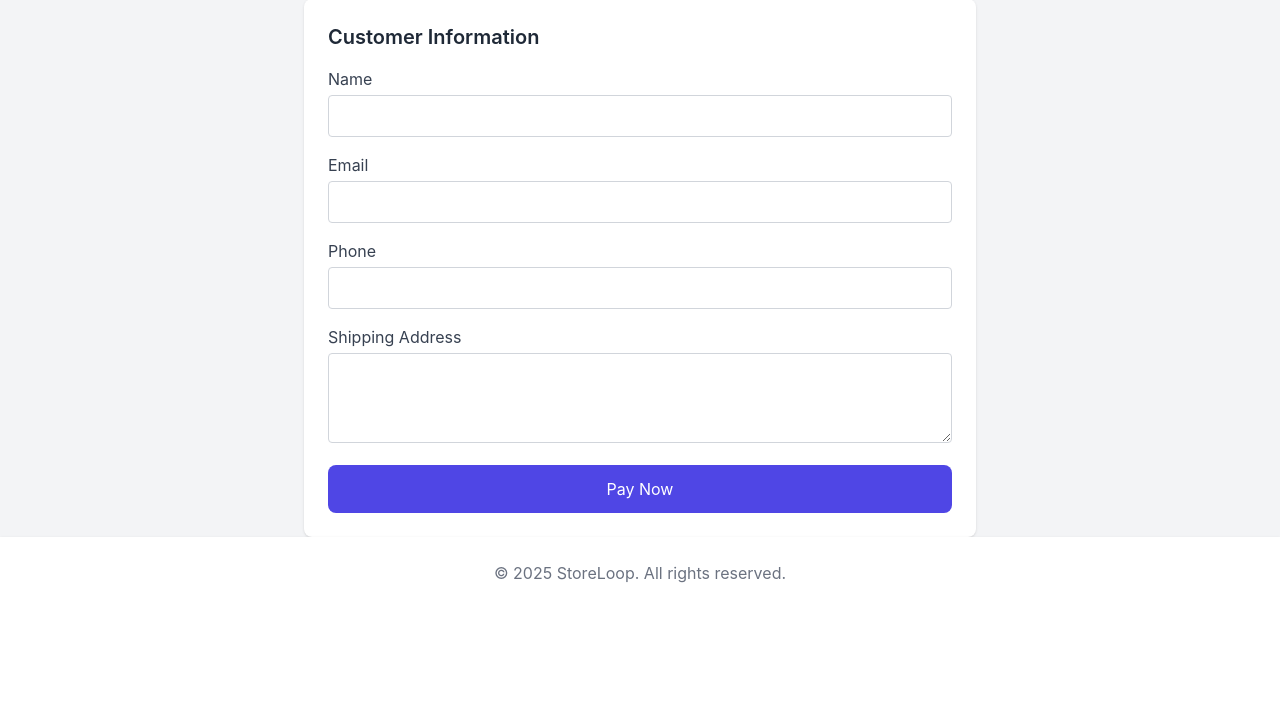
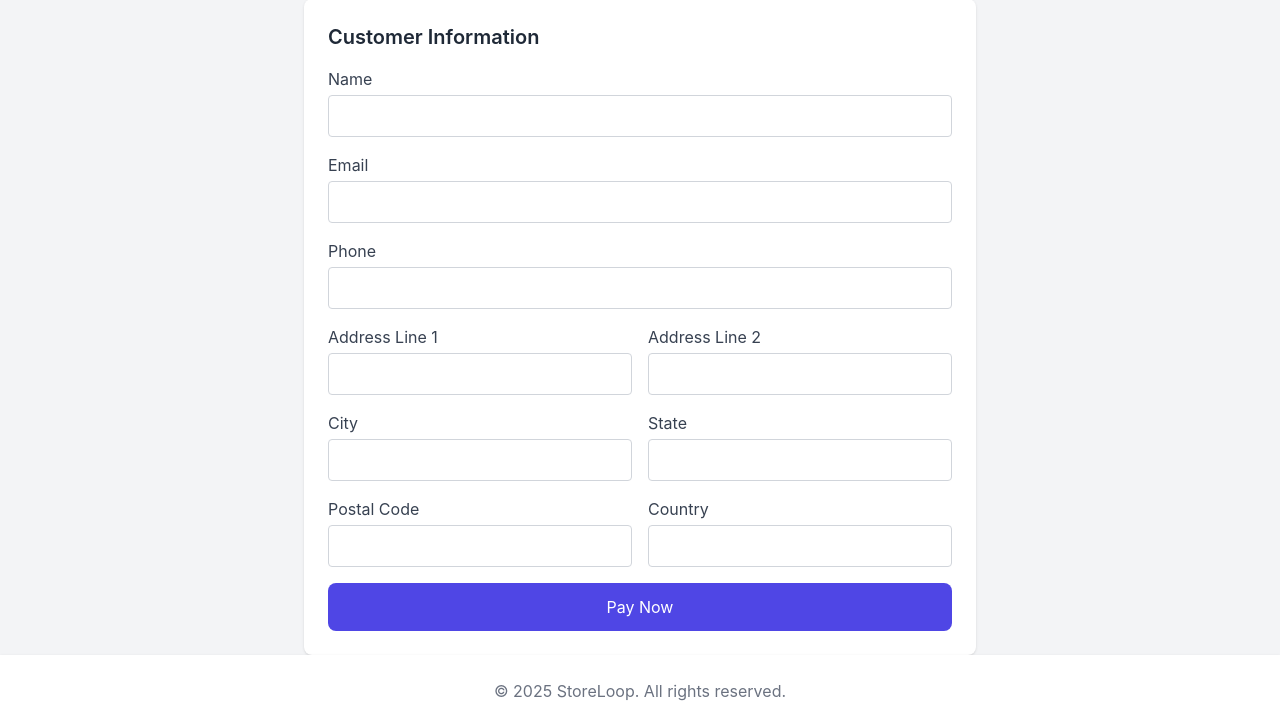
Before and after one commit to ps-aiotap/storeloop, a Django app: template templates/orders/checkout.html in a window 1280 px wide. Shown: the part 362-1089 px from the top of the page. Before the commit the page ends 945 px from the top, so only its background shows below. Run offline with Django 4.2, Linux system fonts and the light colour scheme; the template is opened without the code that fills it, so the values that code supplies are empty; style sheets or scripts are compiled from the project's sources; parts of the project's set-up code (start-up, migrations or seed data) failed here and were passed over.

Commit message:
feat: split address field

```diff
--- a/templates/orders/checkout.html
+++ b/templates/orders/checkout.html
@@ -48,9 +48,31 @@
                 <label for="phone" class="block text-gray-700 dark:text-gray-300 mb-1">Phone</label>
                 <input type="tel" id="phone" name="phone" class="w-full px-4 py-2 border border-gray-300 dark:border-gray-600 bg-white dark:bg-gray-700 text-gray-900 dark:text-white rounded focus:outline-none focus:ring-2 focus:ring-indigo-500">
             </div>
-            <div>
-                <label for="address" class="block text-gray-700 dark:text-gray-300 mb-1">Shipping Address</label>
-                <textarea id="address" name="address" required class="w-full px-4 py-2 border border-gray-300 dark:border-gray-600 bg-white dark:bg-gray-700 text-gray-900 dark:text-white rounded focus:outline-none focus:ring-2 focus:ring-indigo-500" rows="3"></textarea>
+            <div class="grid grid-cols-1 md:grid-cols-2 gap-4">
+                <div>
+                    <label for="address_line1" class="block text-gray-700 dark:text-gray-300 mb-1">Address Line 1</label>
+                    <input type="text" id="address_line1" name="address_line1" required class="w-full px-4 py-2 border border-gray-300 dark:border-gray-600 bg-white dark:bg-gray-700 text-gray-900 dark:text-white rounded focus:outline-none focus:ring-2 focus:ring-indigo-500">
+                </div>
+                <div>
+                    <label for="address_line2" class="block text-gray-700 dark:text-gray-300 mb-1">Address Line 2</label>
+                    <input type="text" id="address_line2" name="address_line2" class="w-full px-4 py-2 border border-gray-300 dark:border-gray-600 bg-white dark:bg-gray-700 text-gray-900 dark:text-white rounded focus:outline-none focus:ring-2 focus:ring-indigo-500">
+                </div>
+                <div>
+                    <label for="city" class="block text-gray-700 dark:text-gray-300 mb-1">City</label>
+                    <input type="text" id="city" name="city" required class="w-full px-4 py-2 border border-gray-300 dark:border-gray-600 bg-white dark:bg-gray-700 text-gray-900 dark:text-white rounded focus:outline-none focus:ring-2 focus:ring-indigo-500">
+                </div>
+                <div>
+                    <label for="state" class="block text-gray-700 dark:text-gray-300 mb-1">State</label>
+                    <input type="text" id="state" name="state" required class="w-full px-4 py-2 border border-gray-300 dark:border-gray-600 bg-white dark:bg-gray-700 text-gray-900 dark:text-white rounded focus:outline-none focus:ring-2 focus:ring-indigo-500">
+                </div>
+                <div>
+                    <label for="postal_code" class="block text-gray-700 dark:text-gray-300 mb-1">Postal Code</label>
+                    <input type="text" id="postal_code" name="postal_code" required class="w-full px-4 py-2 border border-gray-300 dark:border-gray-600 bg-white dark:bg-gray-700 text-gray-900 dark:text-white rounded focus:outline-none focus:ring-2 focus:ring-indigo-500">
+                </div>
+                <div>
+                    <label for="country" class="block text-gray-700 dark:text-gray-300 mb-1">Country</label>
+                    <input type="text" id="country" name="country" required class="w-full px-4 py-2 border border-gray-300 dark:border-gray-600 bg-white dark:bg-gray-700 text-gray-900 dark:text-white rounded focus:outline-none focus:ring-2 focus:ring-indigo-500">
+                </div>
             </div>
             <button type="button" id="pay-button" class="w-full bg-indigo-600 text-white px-6 py-3 rounded-lg hover:bg-indigo-700">Pay Now</button>
         </form>
@@ -65,9 +87,15 @@
         const name = document.getElementById('name').value;
         const email = document.getElementById('email').value;
         const phone = document.getElementById('phone').value;
-        const address = document.getElementById('address').value;
+        const address_line1 = document.getElementById('address_line1').value;
+        const address_line2 = document.getElementById('address_line2').value;
+        const city = document.getElementById('city').value;
+        const state = document.getElementById('state').value;
+        const postal_code = document.getElementById('postal_code').value;
+        const country = document.getElementById('country').value;
+        const address = `${address_line1}, ${address_line2 ? address_line2 + ', ' : ''}${city}, ${state}, ${postal_code}, ${country}`;
 
-        if (!name || !email || !address) {
+        if (!name || !email || !address_line1 || !city || !state || !postal_code || !country) {
             alert('Please fill in all required fields');
             return;
         }
```
